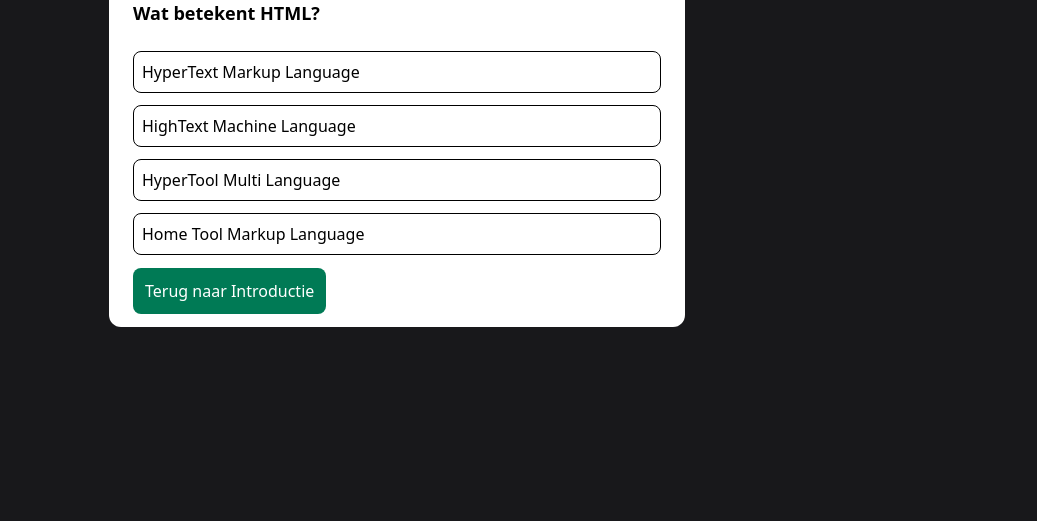
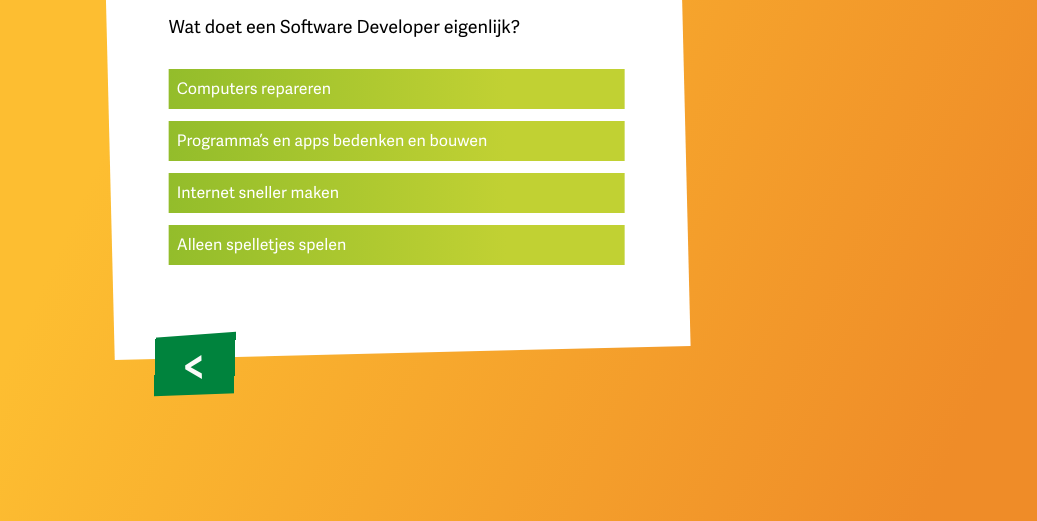
Before and after one commit to TannYuld/opendag-app, a website built with Vite: page quiz.html in a window 1280 px wide. Shown: the part 279-800 px from the top of the page, without its empty margins (243-1280 px from the left). Built offline with nearby package versions, Linux system fonts and the light colour scheme.

Commit message:
Finished quiz

```diff
--- a/intro/3.html
+++ b/intro/3.html
@@ -23,6 +23,12 @@
             <img src="/Title.svg" alt="My Icon"
               class="w-60 max-w-none object-cover object-center  hover:saturate-[200%] hover:hue-rotate-[10deg]" />
               <p class="font-scalda text-stone-50 rotate-[-4.93deg] z-20 absolute left-6 top-5 text-2xl pointer-events-none select-none">Wil Inschrijven</p>
+          </a>
+
+          <a href="/quiz.html" class="absolute bottom-[-1rem] right-70 mb-0 z-10 rotate-[5deg] hover:cursor-pointer">
+            <img src="/Title.svg" alt="My Icon"
+              class="w-50 max-w-none object-cover object-center  hover:saturate-[200%] hover:hue-rotate-[10deg]" />
+              <p class="font-scalda text-stone-50 rotate-[-4.93deg] z-20 absolute left-7 top-4 text-2xl pointer-events-none select-none">Maak Quiz!</p>
           </a>
 
           <a href="/intro/2.html" class="absolute bottom-[-2.8rem] left-10 mb-0 z-10 rotate-[3deg] hover:cursor-pointer">
--- a/quiz.html
+++ b/quiz.html
@@ -1,31 +1,46 @@
 <!doctype html>
 <html lang="nl">
+
 <head>
   <meta charset="UTF-8" />
   <meta name="viewport" content="width=device-width, initial-scale=1.0" />
   <link rel="stylesheet" href="/src/style.css" />
   <title>Software Development Quiz</title>
 </head>
-  <body class="bg-zinc-900 text-white min-h-screen flex justify-center items-center">
-    <div class="bg-white text-black rounded-xl p-6 w-full max-w-xl space-y-6">
-      <h1 class="text-3xl font-bold text-center text-emerald-700">
+
+<body class="scalda-yellow-gradient text-white min-h-screen flex justify-center items-center">
+  <img src="/Decoration2.png" alt="My Icon"
+    class="w-40 max-w-none object-cover object-center fixed right-25 top-0 z-10" />
+
+  <div class="bg-white text-black p-15 w-full max-w-xl space-y-6 rotate-[-1.4deg]">
+     <p class="font-scalda text-stone-50 rotate-[-3.93deg] z-20 absolute left-3.5 -top-4 text-2xl">Introductie</p>
+     <img src="/Title.svg" alt="My Icon" class="w-60 max-w-none object-cover object-center absolute -top-10 -left-10 z-10" />
+    <div class="rotate-[1.4deg] space-y-7">
+      <h1 class="text-3xl font-bold text-center text-emerald-700 font-scalda tracking-wide">
         Software Development Quiz
       </h1>
 
-      <p id="question" class="font-semibold text-lg"></p>
+      <p id="question" class="font-scalda-alt text-lg"></p>
       <div id="answers" class="flex flex-col space-y-3"></div>
 
       <p id="result" class="font-bold text-center"></p>
 
-      <button
-        id="nextBtn"
-        class="hidden bg-emerald-600 hover:bg-emerald-500 text-white rounded-lg px-4 py-2 w-full"
-      >
-        Volgende vraag
-      </button>
-       <a href="index.html" class="bg-emerald-700 text-white rounded-lg p-3 hover:bg-emerald-600">Terug naar Introductie</a>
+      <a id="nextBtn" class=" hidden absolute -bottom-15 right-30 mb-0 z-10 rotate-[5deg] hover:cursor-pointer">
+            <img src="/Title.svg" alt="My Icon"
+              class="w-50 max-w-none object-cover object-center  hover:saturate-[200%] hover:hue-rotate-[10deg]" />
+              <p class="font-scalda text-stone-50 rotate-[-4.93deg] z-20 absolute left-9 top-4 text-2xl pointer-events-none select-none">Volgende</p>
+      </a>
+    </div>
+    <a href="/intro/3.html" class="absolute bottom-[-2.8rem] left-10 mb-0 z-10 rotate-[3deg] hover:cursor-pointer">
+      <img src="/Title.svg" alt="My Icon"
+        class="w-20 h-20 max-w-none object-cover object-center  hover:saturate-[200%] hover:hue-rotate-[10deg]" />
+      <p
+        class="font-scalda text-stone-50 rotate-[-2.93deg] z-20 absolute left-7 top-5 text-5xl pointer-events-none select-none">
+        &lt;</p>
+    </a>
   </div>
 
   <script type="module" src="/src/quiz.ts"></script>
 </body>
+
 </html>
--- a/src/main.ts
+++ b/src/main.ts
@@ -109,6 +109,10 @@ export function updatePreview(workspace: Blockly.Workspace) {
 	}
 }
 
+export function randomInt(min: number, max: number): number {
+  return Math.floor(Math.random() * (max - min + 1)) + min;
+}
+
 export function initializeAssignmentView(workspaceLocalStorageEntryKey: string, assignmentSolvedStatusEntryKey: string, targetHtml: string) {
 	const executeButton = document.getElementById("execute-code") as HTMLElement;
 	const resetButton = document.getElementById("reset-code") as HTMLElement;
--- a/src/quiz.ts
+++ b/src/quiz.ts
@@ -18,21 +18,66 @@ interface Question {
 
 const questions: Question[] = [
   {
-    question: "Wat betekent HTML?",
+    question: "Wat doet een Software Developer eigenlijk?",
     answers: [
-      { text: "HyperText Markup Language", correct: true },
-      { text: "HighText Machine Language", correct: false },
-      { text: "HyperTool Multi Language", correct: false },
-      { text: "Home Tool Markup Language", correct: false },
+      { text: "Computers repareren", correct: false },
+      { text: "Programma’s en apps bedenken en bouwen", correct: true },
+      { text: "Internet sneller maken", correct: false },
+      { text: "Alleen spelletjes spelen", correct: false },
+    ],
+  },
+    {
+    question: "Wat is een programmeertaal?",
+    answers: [
+      { text: "Een taal die alleen computers begrijpen", correct: false },
+      { text: "Een soort code waarmee je computers instructies geeft", correct: true },
+      { text: "Een geheime taal voor hackers", correct: false },
+      { text: "Een internationale spreektaal", correct: false },
+    ],
+  },
+   {
+    question: "Wat gebeurt er meestal als eerste bij het maken van software?",
+    answers: [
+      { text: "Meteen beginnen met typen", correct: false },
+      { text: "Het idee testen op gebruikers", correct: false },
+      { text: "Nadenken over het probleem en de oplossing", correct: true },
+      { text: "De software verkopen", correct: false },
+    ],
+  },
+    {
+    question: "Wat is een “bug” in software?",
+    answers: [
+      { text: "Een virus", correct: false },
+      { text: "Een foutje in het programma", correct: true },
+      { text: "Een computeronderdeel", correct: false },
+      { text: "Een update", correct: false },
+    ],
+  },
+    {
+    question: "Hoe lossen developers bugs meestal op?",
+    answers: [
+      { text: "Door de computer opnieuw op te starten", correct: false },
+      { text: "Door alles opnieuw te bouwen", correct: false },
+      { text: "Door het probleem stap voor stap te onderzoeken", correct: true },
+      { text: "Door iemand anders te vragen het te doen", correct: false },
     ],
   },
   {
-    question: "Welke taal gebruik je voor styling?",
+    question: "Werk je als software developer meestal alleen?",
     answers: [
-      { text: "HTML", correct: false },
-      { text: "CSS", correct: true },
-      { text: "Java", correct: false },
-      { text: "Python", correct: false },
+      { text: "Ja, altijd", correct: false },
+      { text: "Nee, bijna nooit", correct: false },
+      { text: "Alleen ’s nachts", correct: false },
+      { text: "Soms alleen, vaak in een team", correct: true },
+    ],
+  },
+  {
+    question: "Wat maakt software development voor veel mensen leuk?",
+    answers: [
+      { text: "Dat je creatief problemen oplost", correct: true },
+      { text: "Dat je weinig hoeft na te denken", correct: false },
+      { text: "Dat je nooit hoeft te leren", correct: false },
+      { text: "Dat alles altijd meteen werkt", correct: false },
     ],
   },
 ];
@@ -67,7 +112,7 @@ function showQuestion(): void {
     const btn = document.createElement("button");
     btn.textContent = answer.text;
     btn.className =
-      "border rounded-lg p-2 hover:bg-gray-200 transition text-left";
+      " p-2 hover:bg-gray-200 transition text-left hover:cursor-pointer scalda-green-gradient-reverse text-white font-scalda-alt";
 
     btn.addEventListener("click", () => selectAnswer(answer.correct));
     answersEl.appendChild(btn);
--- a/src/style.css
+++ b/src/style.css
@@ -53,3 +53,7 @@
 .scalda-green-gradient{
     background: linear-gradient(-90.355deg, #93BD2B 0%, #C1D133 74%);
 }
+
+.scalda-green-gradient-reverse{
+    background: linear-gradient(90.355deg, #93BD2B 0%, #C1D133 74%);
+}
```
Lines whose indentation alone changed are shown as unchanged.
